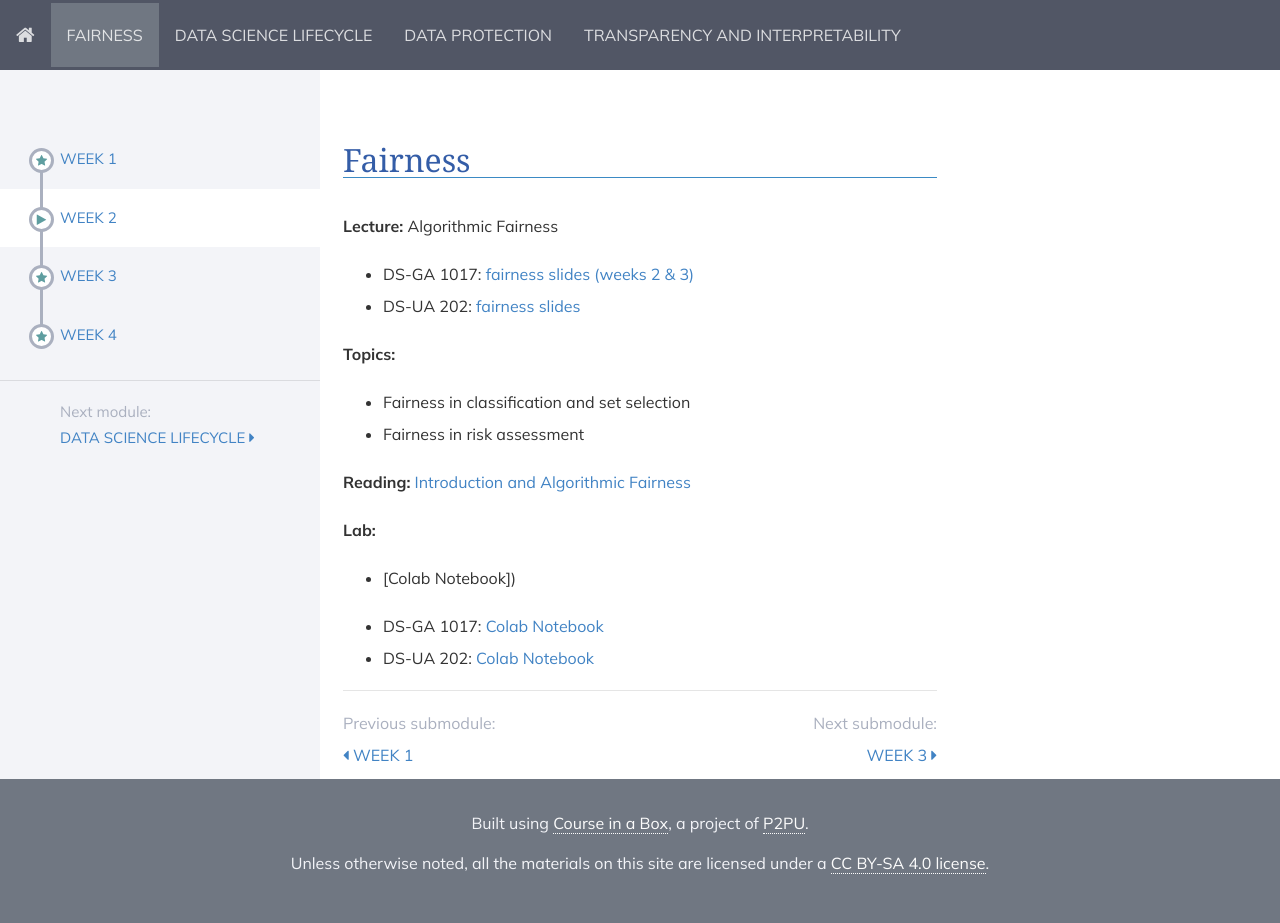
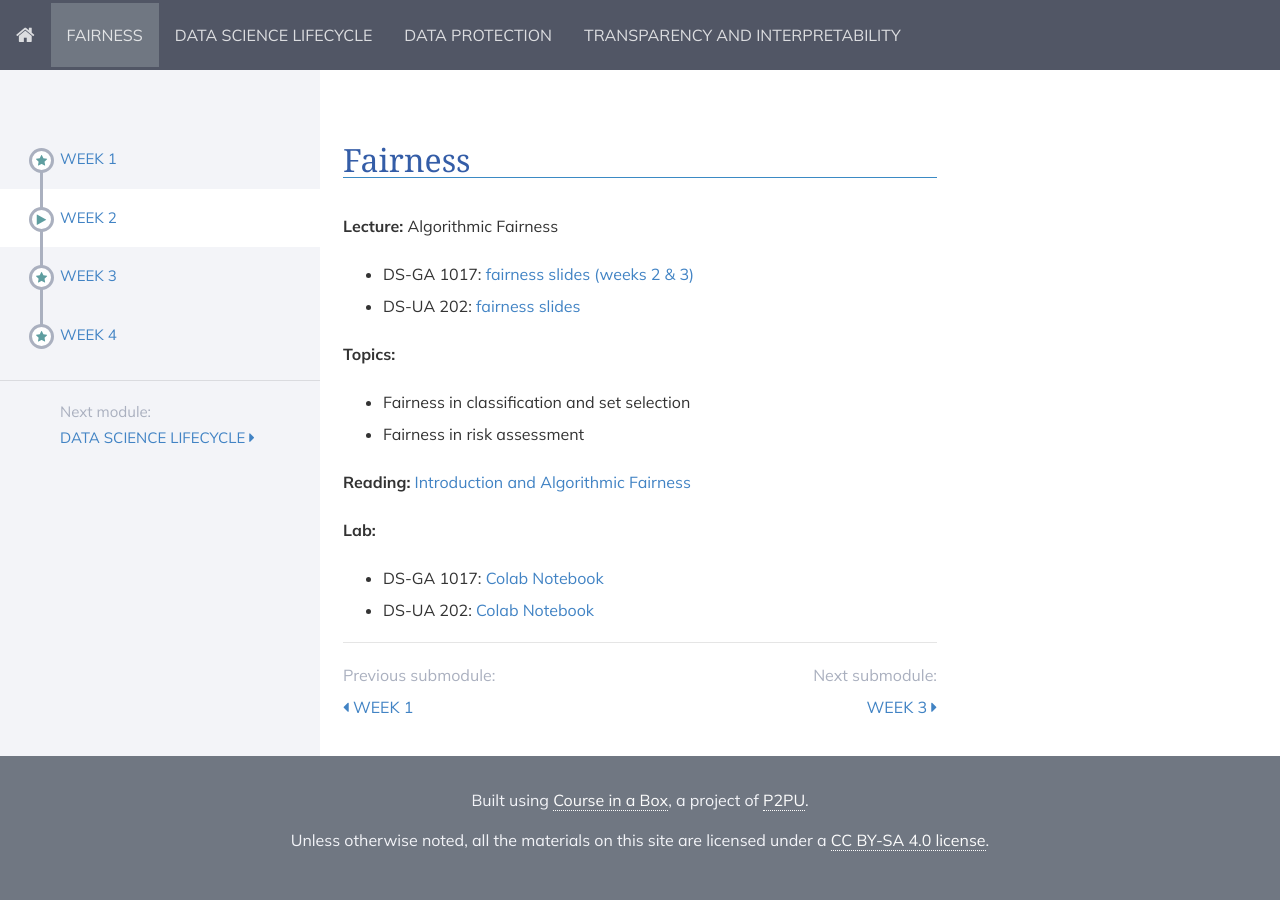
Before and after one commit to DataResponsibly/rds24, a Jekyll site: the page built from modules/fairness/_posts/2000-01-02-week2.md, in a window 1280 px wide. Built offline with Jekyll 4.4.1, drawn with Linux system fonts in a browser that asks for light colours; nearby versions of some CDN libraries; after the commit the page ends 900 px from its top, so only the background shows below that.

Commit message:
undergrad version lab2 update

```diff
--- a/modules/fairness/_posts/2000-01-02-week2.md
+++ b/modules/fairness/_posts/2000-01-02-week2.md
@@ -19,7 +19,5 @@ title: Week 2
 
 **Lab:**
 
-* [Colab Notebook])
-
 * DS-GA 1017: [Colab Notebook](https://colab.research.google.com/drive/1j6dUwZ5hL2UD-c_UUCT5BC-Odoj2j9gU?usp=sharing)
 * DS-UA 202: [Colab Notebook](https://colab.research.google.com/drive/1egPrtTyAZvV5q4MZEpD8wbb1Tc0aCVO6?usp=share_link)
```
